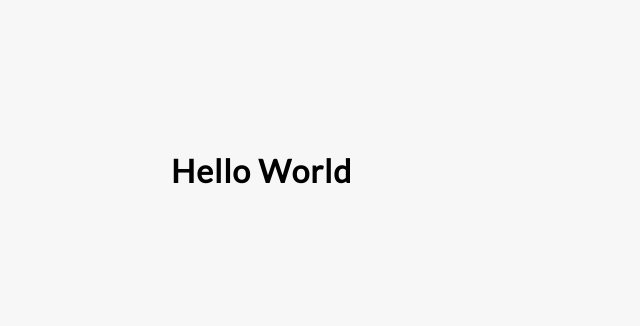
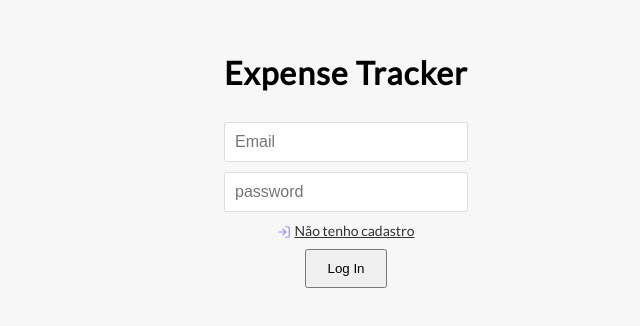
Before and after one commit to VinnyBittencourt/Expense-Tracker, a React (Create React App) app in the folder Frontend/expense-tracker/: page / in a window 1280 px wide. Shown: the part 230-556 px from the top of the page, without its empty margins (294-934 px from the left). Built offline with nearby package versions, Linux system fonts and the light colour scheme.

Commit message:
Styles for Login and Register Pages

```diff
--- a/Frontend/expense-tracker/package.json
+++ b/Frontend/expense-tracker/package.json
@@ -9,8 +9,10 @@
         "axios": "^0.19.2",
         "react": "^16.13.1",
         "react-dom": "^16.13.1",
+        "react-icons": "^3.10.0",
         "react-router-dom": "^5.1.2",
-        "react-scripts": "3.4.1"
+        "react-scripts": "3.4.1",
+        "styled-components": "^5.1.0"
     },
     "scripts": {
         "start": "react-scripts start",
--- a/Frontend/expense-tracker/src/pages/login/index.js
+++ b/Frontend/expense-tracker/src/pages/login/index.js
@@ -1,9 +1,22 @@
 import React from "react";
+import { Link, useHistory } from "react-router-dom"; //Link é uma outra forma de usar a tag 'a' porque a tag a faz com que a página faça o load inteiro na página
+import { FiLogIn } from "react-icons/fi";
+
+import { Container } from "./style";
 
 export default function login() {
     return (
-        <div className='container'>
-            <h1>Hello World</h1>
-        </div>
+        <Container>
+            <h1>Expense Tracker</h1>
+            <form>
+                <input type='text' placeholder='Email' />
+                <input type='text' placeholder='password' />
+                <Link className='back-link' to='/register'>
+                    <FiLogIn size={14} color='#9c88ff'></FiLogIn>
+                    Não tenho cadastro
+                </Link>
+                <button type='submit'>Log In</button>
+            </form>
+        </Container>
     );
 }
--- /dev/null
+++ b/Frontend/expense-tracker/src/pages/login/style.js
@@ -0,0 +1,31 @@
+import styled from "styled-components";
+
+export const Container = styled.div`
+    text-align: center;
+
+    h1 {
+        margin-bottom: 30px;
+    }
+
+    input {
+        margin-bottom: 10px;
+    }
+
+    button {
+        padding: 10px 20px;
+        transition: 0.2s;
+    }
+
+    a {
+        display: block;
+        margin-bottom: 10px;
+        font-size: 14px;
+        /* text-decoration: none; */
+        color: #333;
+    }
+
+    a svg {
+        margin-right: 3px;
+        margin-bottom: -3px;
+    }
+`;
--- a/Frontend/expense-tracker/src/pages/register/index.js
+++ b/Frontend/expense-tracker/src/pages/register/index.js
@@ -1,9 +1,23 @@
 import React from "react";
+import { Link } from "react-router-dom"; //Link é uma outra forma de usar a tag 'a' porque a tag a faz com que a página faça o load inteiro na página
+import { FiLogOut } from "react-icons/fi";
+
+import { Container } from "./style";
 
 export default function register() {
     return (
-        <div className='container'>
-            <h1>Hello World, Register</h1>
-        </div>
+        <Container>
+            <h1>Expense Tracker</h1>
+            <form>
+                <input type='text' placeholder='Your Name' />
+                <input type='text' placeholder='Your Email' />
+                <input type='text' placeholder='Your Password' />
+                <Link className='back-link' to='/'>
+                    Já tenho cadastro
+                    <FiLogOut size={14} color='#9c88ff'></FiLogOut>
+                </Link>
+                <button type='submit'>Cadastrar</button>
+            </form>
+        </Container>
     );
 }
--- /dev/null
+++ b/Frontend/expense-tracker/src/pages/register/style.js
@@ -0,0 +1,31 @@
+import styled from "styled-components";
+
+export const Container = styled.div`
+    text-align: center;
+
+    h1 {
+        margin-bottom: 30px;
+    }
+
+    input {
+        margin-bottom: 10px;
+    }
+
+    button {
+        padding: 10px 20px;
+        transition: 0.2s;
+    }
+
+    a {
+        display: block;
+        margin-bottom: 10px;
+        font-size: 14px;
+        /* text-decoration: none; */
+        color: #333;
+    }
+
+    a svg {
+        margin-left: 3px;
+        margin-bottom: -3px;
+    }
+`;
```
Also changed, not shown: 1 other file (tests, documents, lock files or other folders).
